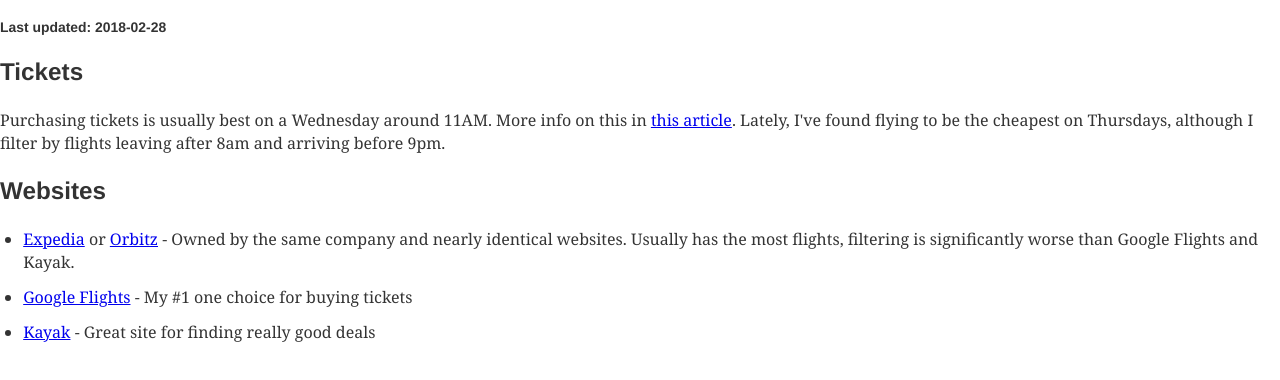
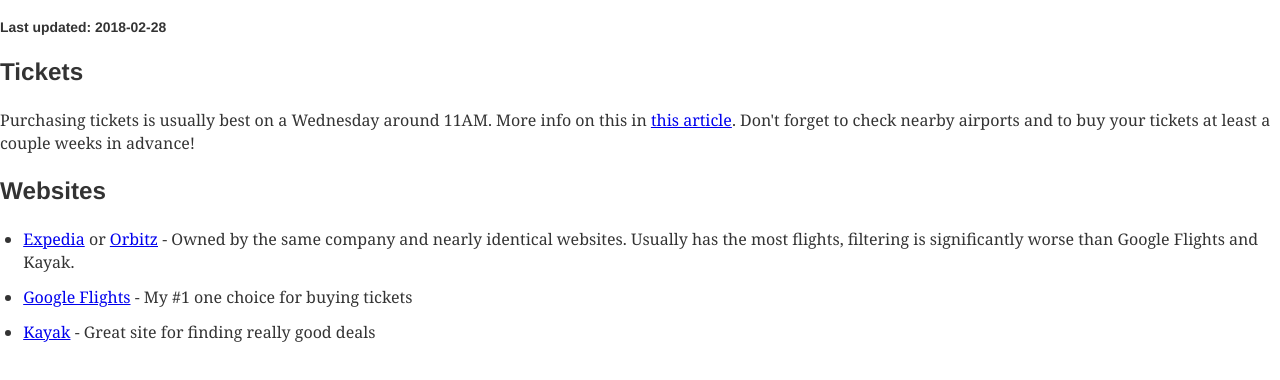
Before and after one commit to NoahLE/Developer-Notes, a Gatsby site: page /traveling/flights/ in a window 1280 px wide. Shown: the part 38-418 px from the top of the page. Built offline with nearby package versions, Linux system fonts and the light colour scheme; Gatsby itself is replaced by a stand-in of ours; some packages are replaced by stand-ins of ours.

Commit message:
updated flights section

```diff
--- a/content/traveling/flights.md
+++ b/content/traveling/flights.md
@@ -6,7 +6,7 @@
 
 ## Tickets
 
-Purchasing tickets is usually best on a Wednesday around 11AM. More info on this in [this article](https://www.nerdwallet.com/blog/finance/best-time-to-buy-plane-tickets/). Lately, I've found flying to be the cheapest on Thursdays, although I filter by flights leaving after 8am and arriving before 9pm.
+Purchasing tickets is usually best on a Wednesday around 11AM. More info on this in [this article](https://www.nerdwallet.com/blog/finance/best-time-to-buy-plane-tickets/). Don't forget to check nearby airports and to buy your tickets at least a couple weeks in advance!
 
 ## Websites
 
```
